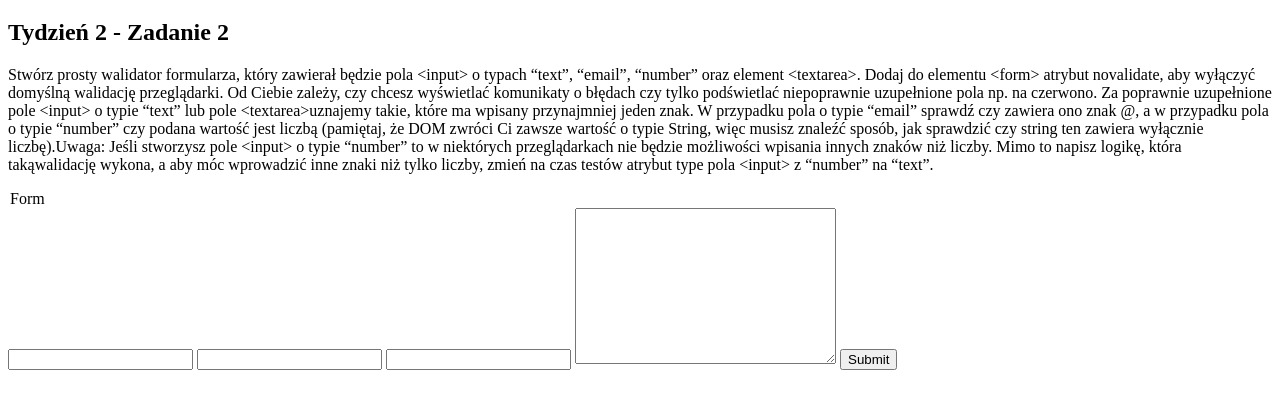
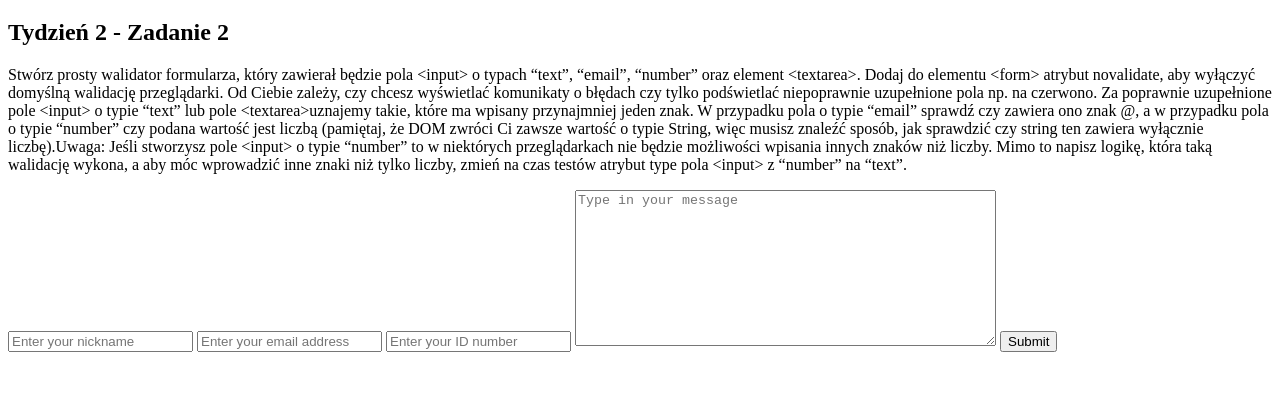
Before and after one commit to karolcholewa/JSBootcampEduweb, a plain HTML site: page tydzien2/t2-z2/index.html in a window 1280 px wide. Shown: the part 61-470 px from the top of the page. Drawn offline with Linux system fonts and the light colour scheme.

Commit message:
Update index.html

```diff
--- a/tydzien2/t2-z2/index.html
+++ b/tydzien2/t2-z2/index.html
@@ -8,19 +8,21 @@
 </head>
 
 <body>
-    <h1>Walidator Formularza</h1>
-    <h2>Tydzień 2 - Zadanie 2</h2>
-    <p>Stwórz prosty walidator formularza, który zawierał będzie pola &lt;input&gt; o typach “text”, “email”, “number” oraz element &lt;textarea&gt;. Dodaj do elementu &lt;form&gt; atrybut novalidate, aby wyłączyć domyślną walidację przeglądarki. Od Ciebie zależy, czy chcesz wyświetlać komunikaty o błędach czy tylko podświetlać niepoprawnie uzupełnione pola np. na czerwono. Za poprawnie uzupełnione pole &lt;input&gt; o typie “text” lub pole &lt;textarea&gt;uznajemy takie, które ma wpisany przynajmniej jeden znak. W przypadku pola o typie “email” sprawdź czy zawiera ono znak @, a w przypadku pola o typie “number” czy podana wartość jest liczbą (pamiętaj, że DOM zwróci Ci zawsze wartość o typie String, więc musisz znaleźć sposób, jak sprawdzić czy string ten zawiera wyłącznie liczbę).Uwaga: Jeśli stworzysz pole &lt;input&gt; o typie “number” to w niektórych przeglądarkach nie będzie możliwości wpisania innych znaków niż liczby. Mimo to napisz logikę, która takąwalidację wykona, a aby móc wprowadzić inne znaki niż tylko liczby, zmień na czas testów atrybut type pola &lt;input&gt; z “number” na “text”.</p>
+   <div class="container">
+           <h1>Walidator Formularza</h1>
+           <h2>Tydzień 2 - Zadanie 2</h2>
+           <p>Stwórz prosty walidator formularza, który zawierał będzie pola &lt;input&gt; o typach “text”, “email”, “number” oraz element &lt;textarea&gt;. Dodaj do elementu &lt;form&gt; atrybut novalidate, aby wyłączyć domyślną walidację przeglądarki. Od Ciebie zależy, czy chcesz wyświetlać komunikaty o błędach czy tylko podświetlać niepoprawnie uzupełnione pola np. na czerwono. Za poprawnie uzupełnione pole &lt;input&gt; o typie “text” lub pole &lt;textarea&gt;uznajemy takie, które ma wpisany przynajmniej jeden znak. W przypadku pola o typie “email” sprawdź czy zawiera ono znak @, a w przypadku pola o typie “number” czy podana wartość jest liczbą (pamiętaj, że DOM zwróci Ci zawsze wartość o typie String, więc musisz znaleźć sposób, jak sprawdzić czy string ten zawiera wyłącznie liczbę).Uwaga: Jeśli stworzysz pole &lt;input&gt; o typie “number” to w niektórych przeglądarkach nie będzie możliwości wpisania innych znaków niż liczby. Mimo to napisz logikę, która taką walidację wykona, a aby móc wprowadzić inne znaki niż tylko liczby, zmień na czas testów atrybut type pola &lt;input&gt; z “number” na “text”.</p>
 
-    <form attribute="" action="" method="post">
-        <legend>Form</legend>
-        <input type="text" name="" id="">
-        <input type="email" name="" id="">
-        <input type="number" name="" id="">
-        <textarea name="" id="" cols="30" rows="10"></textarea>
-        <input type="submit" value="Submit">
-    </form>
+           <form action="#" id="myForm" novalidate>
 
+               <input type="text" name="your-nick" placeholder="Enter your nickname" data-error="Enter your nickname" class="error">
+               <input type="email" name="your-email" placeholder="Enter your email address" data-error="Enter your email address">
+               <input type="number" name="your-id-number" placeholder="Enter your ID number" data-error="Enter your ID number">
+               <textarea name="your-message" placeholder="Type in your message" data-error="Type in your message" rows="10" cols="50"></textarea>
+               <button type="submit">Submit</button>
+           </form>
+
+       </div>
 
     <script src="js/scripts.js"></script>
 </body>
```
